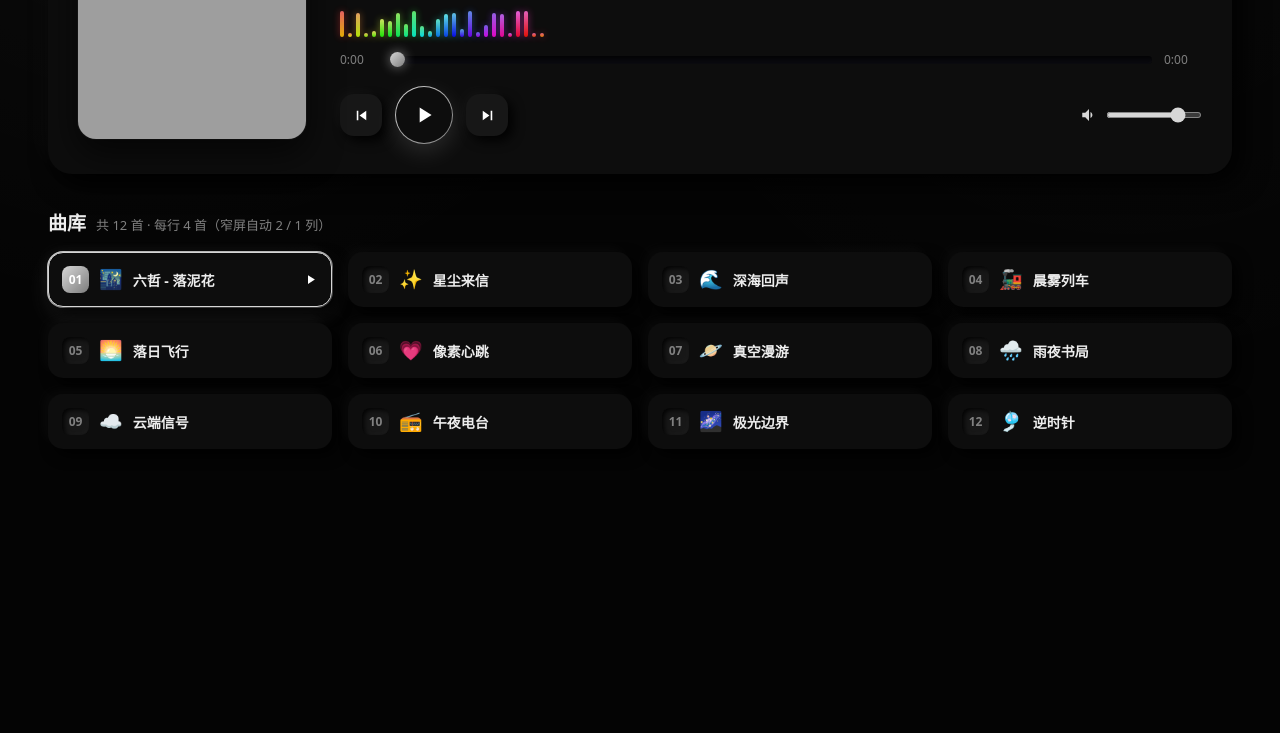
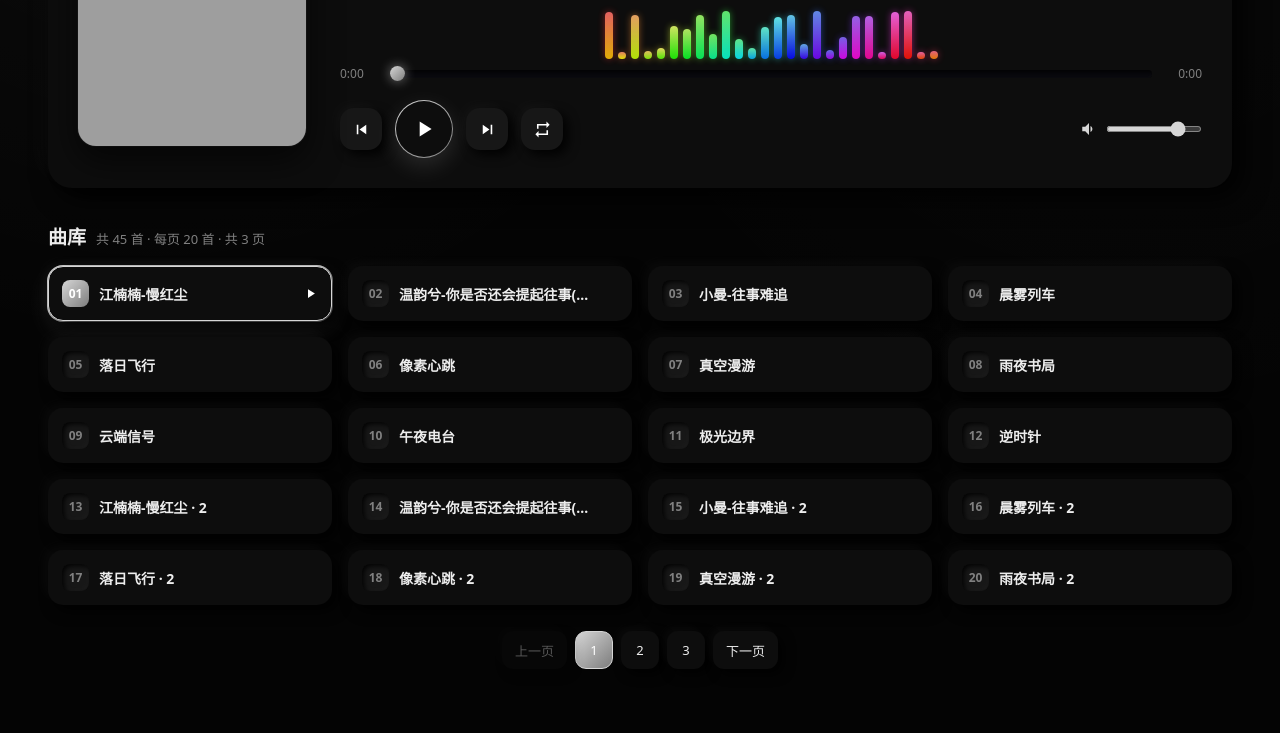
Before and after one commit to xue-9587/Music, a plain HTML site: page index.html in a window 1280 px wide. Shown: the part 223-956 px from the top of the page. Before the commit the page ends 800 px from the top, so only its background shows below. Drawn offline with Linux system fonts and the light colour scheme; grey boxes are pictures that could not be loaded.

Commit message:
Update index.html

```diff
--- a/index.html
+++ b/index.html
@@ -55,17 +55,19 @@ h1 .dot{width:11px;height:11px;border-radius:50%;background:linear-gradient(135d
 .ptitle{font-size:clamp(20px,3vw,31px);font-weight:700;margin-bottom:5px;white-space:nowrap;overflow:hidden;text-overflow:ellipsis}
 .partist{color:var(--tx2);font-size:13px;margin-bottom:14px;display:flex;align-items:center;gap:8px}
 
-/* 频谱均衡器（CSS 动画，播放时滚动） */
-.eq{display:flex;gap:4px;align-items:flex-end;height:26px;margin-bottom:14px}
-.eq i{width:4px;border-radius:4px;background:#fff;height:18%;animation:eq .9s ease-in-out infinite alternate;animation-play-state:paused;opacity:.9}
+/* 频谱 + 进度条：共用网格，频谱在进度条正上方居中、同宽，并加宽加高 */
+.seekwrap{display:grid;grid-template-columns:38px minmax(0,1fr) 38px;gap:6px 12px;align-items:center}
+.eq{grid-column:2;grid-row:1;display:flex;justify-content:center;gap:5px;align-items:flex-end;height:48px}
+.eq i{width:8px;border-radius:6px;background:#fff;height:18%;animation:eq .9s ease-in-out infinite alternate;animation-play-state:paused;opacity:.9}
 .player.playing .eq i{animation-play-state:running}
 @keyframes eq{from{height:14%}to{height:100%}}
 
 /* 进度条 */
-.seekrow{display:flex;align-items:center;gap:12px}
-.bar{-webkit-appearance:none;appearance:none;flex:1;height:8px;border-radius:8px;background:#09090e;box-shadow:inset 2px 2px 5px var(--sd),inset -1px -1px 3px var(--sl);outline:none;cursor:pointer}
+#cur{grid-column:1;grid-row:2}
+.bar{grid-column:2;grid-row:2;width:100%;-webkit-appearance:none;appearance:none;height:8px;border-radius:8px;background:#09090e;box-shadow:inset 2px 2px 5px var(--sd),inset -1px -1px 3px var(--sl);outline:none;cursor:pointer}
 .bar::-webkit-slider-thumb{-webkit-appearance:none;width:15px;height:15px;border-radius:50%;background:linear-gradient(135deg,var(--p),var(--c));box-shadow:0 0 12px rgba(255,255,255,.45);cursor:pointer}
 .bar::-moz-range-thumb{width:15px;height:15px;border:none;border-radius:50%;background:linear-gradient(135deg,var(--p),var(--c));box-shadow:0 0 12px rgba(255,255,255,.45);cursor:pointer}
+#dur{grid-column:3;grid-row:2;text-align:right}
 .tm{font-size:12px;color:var(--tx2);font-variant-numeric:tabular-nums;min-width:38px}
 
 /* 控制按钮 */
@@ -104,11 +106,22 @@ h1 .dot{width:11px;height:11px;border-radius:50%;background:linear-gradient(135d
 .songbtn.active{border-color:var(--p);box-shadow:6px 6px 14px var(--sd),-6px -6px 12px var(--sl),0 0 0 1px var(--p),0 9px 24px rgba(255,255,255,.1)}
 .songbtn .num{width:27px;height:27px;flex:none;border-radius:8px;display:flex;align-items:center;justify-content:center;font-size:12px;font-weight:600;color:var(--tx2);background:var(--panel-2);box-shadow:inset 2px 2px 5px var(--sd),inset -2px -2px 5px var(--sl)}
 .songbtn.active .num{background:linear-gradient(135deg,var(--p),var(--c));color:#fff;box-shadow:none}
-.songbtn .ico{font-size:19px;flex:none;line-height:1}
 .songbtn .txt{flex:1;min-width:0}
 .songbtn .nm{display:block;font-size:14px;font-weight:600;white-space:nowrap;overflow:hidden;text-overflow:ellipsis}
 .songbtn .state{width:15px;height:15px;flex:none;display:block;opacity:0;transition:.18s;filter:brightness(1.15)}
 .songbtn.active .state{opacity:1}
+
+/* ========== 分页 ========== */
+.pager{display:flex;justify-content:center;align-items:center;gap:8px;margin-top:26px;flex-wrap:wrap}
+.pager button{
+  min-width:38px;height:38px;padding:0 12px;font-family:inherit;font-size:13px;color:var(--tx);
+  cursor:pointer;background:var(--panel);border:1px solid transparent;border-radius:11px;
+  box-shadow:5px 5px 12px var(--sd),-5px -5px 10px var(--sl);transition:transform .16s,border-color .16s;
+}
+.pager button:hover:not(:disabled){transform:translateY(-2px)}
+.pager button:active:not(:disabled){box-shadow:inset 3px 3px 7px var(--sd),inset -3px -3px 7px var(--sl);transform:translateY(0)}
+.pager button.on{border-color:var(--p);color:#fff;background:linear-gradient(135deg,var(--p),var(--c));box-shadow:none}
+.pager button:disabled{opacity:.35;cursor:not-allowed}
 
 /* ========== 返回顶部 ========== */
 #toTop{
@@ -131,9 +144,10 @@ h1 .dot{width:11px;height:11px;border-radius:50%;background:linear-gradient(135d
   .grid{grid-template-columns:repeat(2,minmax(0,1fr));gap:10px}
   .songbtn{gap:7px;padding:11px 9px;border-radius:12px}
   .songbtn .num{width:22px;height:22px;font-size:11px}
-  .songbtn .ico{font-size:16px}
   .songbtn .nm{font-size:12px}
   .songbtn .state{width:12px;height:12px}
+  .eq{height:36px;gap:3px}
+  .eq i{width:5px;border-radius:4px}
   .player{flex-direction:column;text-align:center}
   .pcover{flex:none;width:min(72vw,240px)}
   .partist{justify-content:center}
@@ -145,7 +159,7 @@ h1 .dot{width:11px;height:11px;border-radius:50%;background:linear-gradient(135d
 <body>
 <div class="wrap">
   <header>
-    <h1><span class="dot"></span>🎵 音乐馆</h1>
+    <h1><span class="dot"></span>🎵 林熙音乐馆</h1>
     <div class="badge">🎧 即点即播</div>
   </header>
 
@@ -156,8 +170,8 @@ h1 .dot{width:11px;height:11px;border-radius:50%;background:linear-gradient(135d
       <span class="ptag">NOW PLAYING</span>
       <div class="ptitle" id="ptitle">选择一首歌开始</div>
       <div class="partist"><span id="partist">纯暗黑音乐馆</span></div>
+      <div class="seekwrap">
         <div class="eq" id="eq"></div>
-      <div class="seekrow">
         <span class="tm" id="cur">0:00</span>
         <input type="range" class="bar" id="bar" value="0" min="0" max="1000" aria-label="播放进度">
         <span class="tm" id="dur">0:00</span>
@@ -172,6 +186,9 @@ h1 .dot{width:11px;height:11px;border-radius:50%;background:linear-gradient(135d
         <button class="btn sm" id="next" title="下一首">
           <svg viewBox="0 0 24 24" fill="#ededed"><path d="M16 6h2v12h-2zM6 18l8.5-6L6 6z"/></svg>
         </button>
+        <button class="btn sm" id="mode" title="播放模式：循环播放" aria-label="切换播放模式">
+          <svg viewBox="0 0 24 24" fill="#ededed"><path id="modePath" d="M7 7h10v3l4-4-4-4v3H5v6h2V7zm10 10H7v-3l-4 4 4 4v-3h12v-6h-2v4z"/></svg>
+        </button>
         <div class="vol">
           <svg viewBox="0 0 24 24" fill="#ededed"><path d="M3 9v6h4l5 5V4L7 9H3zm13.5 3c0-1.8-1-3.3-2.5-4v8c1.5-.7 2.5-2.2 2.5-4z"/></svg>
           <input type="range" id="vol" min="0" max="1" step="0.01" value="0.8" aria-label="音量">
@@ -183,18 +200,19 @@ h1 .dot{width:11px;height:11px;border-radius:50%;background:linear-gradient(135d
   <!-- 歌曲列表：4 首一行 -->
   <div class="sec"><b>曲库</b><span id="count"></span></div>
   <div class="grid" id="grid"></div>
+  <div class="pager" id="pager"></div>
 </div>
 
 <button id="toTop" title="返回顶部" aria-label="返回顶部">⬆️</button>
 <audio id="audio" preload="metadata"></audio>
 
 <script>
-/* ===== 歌曲数据：音源均为外链（SoundHelix 公开测试音频）=====
+/* ===== 歌曲数据：前 3 首为用户真实外链，其余循环扩展用于分页演示 =====
    封面使用 picsum.photos，加载失败自动回退为 emoji 渐变封面       */
-const songs = [
-  {n:'六哲 - 落泥花', e:'🌃', c:'https://picsum.photos/seed/hall1/500',  u:'https://57zy.ccwu.cc/%E5%85%AD%E5%93%B2%20-%20%E8%90%BD%E6%B3%A5%E8%8A%B1.m4a'},
-  {n:'星尘来信', e:'✨', c:'https://picsum.photos/seed/hall2/500',  u:'https://www.soundhelix.com/examples/mp3/SoundHelix-Song-2.mp3'},
-  {n:'深海回声', e:'🌊', c:'https://picsum.photos/seed/hall3/500',  u:'https://www.soundhelix.com/examples/mp3/SoundHelix-Song-3.mp3'},
+const BASE = [
+  {n:'江楠楠-慢红尘', e:'🌃', c:'https://picsum.photos/seed/hall1/500',  u:'https://57zy.ccwu.cc/Music/%E6%B1%9F%E6%A5%A0%E6%A5%A0%20-%20%E6%85%A2%E7%BA%A2%E5%B0%98.m4a'},
+  {n:'温韵兮-你是否还会提起往事(深情版)', e:'✨', c:'https://picsum.photos/seed/hall2/500',  u:'https://57zy.ccwu.cc/Music/%E6%B8%A9%E9%9F%B5%E5%85%AE%20-%20%E4%BD%A0%E6%98%AF%E5%90%A6%E8%BF%98%E4%BC%9A%E6%8F%90%E8%B5%B7%E5%BE%80%E4%BA%8B(%E6%B7%B1%E6%83%85%E7%89%88).m4a'},
+  {n:'小曼-往事难追', e:'🌊', c:'https://picsum.photos/seed/hall3/500',  u:'https://57zy.ccwu.cc/Music/%E5%B0%8F%E6%9B%BC-%E5%BE%80%E4%BA%8B%E9%9A%BE%E8%BF%BD.aac'},
   {n:'晨雾列车', e:'🚂', c:'https://picsum.photos/seed/hall4/500',  u:'https://www.soundhelix.com/examples/mp3/SoundHelix-Song-4.mp3'},
   {n:'落日飞行', e:'🌅', c:'https://picsum.photos/seed/hall5/500',  u:'https://www.soundhelix.com/examples/mp3/SoundHelix-Song-5.mp3'},
   {n:'像素心跳', e:'💗', c:'https://picsum.photos/seed/hall6/500',  u:'https://www.soundhelix.com/examples/mp3/SoundHelix-Song-6.mp3'},
@@ -205,6 +223,15 @@ const songs = [
   {n:'极光边界', e:'🌌', c:'https://picsum.photos/seed/hall11/500', u:'https://www.soundhelix.com/examples/mp3/SoundHelix-Song-11.mp3'},
   {n:'逆时针',   e:'🎐', c:'https://picsum.photos/seed/hall12/500', u:'https://www.soundhelix.com/examples/mp3/SoundHelix-Song-12.mp3'}
 ];
+const songs = Array.from({length:45}, (_,i)=>{
+  const b = BASE[i%BASE.length];
+  return {
+    n: b.n + (i>=BASE.length ? ' · '+Math.floor(i/BASE.length+1) : ''),
+    e: b.e,
+    c: i<BASE.length ? b.c : 'https://picsum.photos/seed/musichall'+(i+1)+'/500',
+    u: b.u
+  };
+});
 
 const audio   = document.getElementById('audio');
 const player  = document.getElementById('player');
@@ -220,6 +247,21 @@ const PATH_PAUSE = 'M6 5h4v14H6zm8 0h4v14h-4z';
 const playImg = document.getElementById('playImg');
 function setPlayIcon(on){ playImg.firstElementChild.setAttribute('d', on ? PATH_PAUSE : PATH_PLAY); }
 setPlayIcon(false);
+
+/* ===== 播放模式：0 循环播放(列表循环) / 1 列表播放(顺序播完停止) / 2 单曲循环 ===== */
+const MODE = [
+  { name:'循环播放', path:'M7 7h10v3l4-4-4-4v3H5v6h2V7zm10 10H7v-3l-4 4 4 4v-3h12v-6h-2v4z' },
+  { name:'列表播放', path:'M4 6h13v2H4V6zm0 5h13v2H4v-2zm0 5h9v2H4v-2zm16-9l5 4-5 4v-8z' },
+  { name:'单曲循环', path:'M7 7h10v3l4-4-4-4v3H5v6h2V7zm10 10H7v-3l-4 4 4 4v-3h12v-6h-2v4zM11.5 10.5h1V9h-1.2l-1.6 1.4V12h1.1v3h1.2v-4.5z' }
+];
+let mode = 0;
+const modeBtn = document.getElementById('mode');
+function applyMode(){
+  document.getElementById('modePath').setAttribute('d', MODE[mode].path);
+  modeBtn.title = '播放模式：' + MODE[mode].name;
+}
+modeBtn.onclick = ()=>{ mode=(mode+1)%MODE.length; applyMode(); };
+applyMode();
 
 /* 封面加载：失败回退 emoji */
 function setCover(box, s, imgSel, fbSel){
@@ -242,19 +284,58 @@ for(let i=0;i<26;i++){
   eq.appendChild(b);
 }
 
-/* 生成歌曲按钮（无封面） */
-songs.forEach((s,i)=>{
+/* ===== 分页：每页 20 首，切换不刷新 ===== */
+const PAGE_SIZE = 20;
+const pager = document.getElementById('pager');
+const totalPages = Math.ceil(songs.length / PAGE_SIZE);
+let page = 1;
+
+function renderPage(p){
+  page = p;
+  grid.innerHTML = '';
+  const start = (p-1)*PAGE_SIZE;
+  const end = Math.min(start+PAGE_SIZE, songs.length);
+  for(let i=start;i<end;i++){
+    const s=songs[i];
     const d=document.createElement('button');
     d.type='button';
-  d.className='songbtn';
+    d.className='songbtn' + (i===cur ? ' active' : '');
+    d.dataset.idx = i;
     d.innerHTML='<span class="num">'+String(i+1).padStart(2,'0')+'</span>'+
-              '<span class="ico">'+s.e+'</span>'+
                 '<span class="txt"><span class="nm">'+s.n+'</span></span>'+
                 '<svg class="state" viewBox="0 0 24 24" fill="#ededed"><path d="'+PATH_PLAY+'"/></svg>';
     d.onclick = ()=>{ i===cur ? togglePlay() : load(i, true); };
     grid.appendChild(d);
-});
-document.getElementById('count').textContent = '共 '+songs.length+' 首 · 每行 4 首（窄屏自动 2 / 1 列）';
+  }
+  renderPager();
+}
+
+function renderPager(){
+  pager.innerHTML='';
+  if(totalPages<=1){ pager.style.display='none'; return; }
+  pager.style.display='flex';
+  const mk=(label, target, disabled, on)=>{
+    const b=document.createElement('button');
+    b.textContent=label;
+    if(on) b.className='on';
+    if(disabled) b.disabled=true;
+    else b.onclick=()=>goPage(target);
+    return b;
+  };
+  pager.appendChild(mk('上一页', page-1, page===1, false));
+  for(let k=1;k<=totalPages;k++) pager.appendChild(mk(String(k), k, false, k===page));
+  pager.appendChild(mk('下一页', page+1, page===totalPages, false));
+}
+
+function goPage(p){
+  if(p<1 || p>totalPages || p===page) return;
+  renderPage(p);
+  const sec=document.querySelector('.sec');
+  if(sec) window.scrollTo({top: sec.offsetTop-18, behavior:'smooth'});
+}
+
+renderPage(1);
+document.getElementById('count').textContent = '共 '+songs.length+' 首 · 每页 '+PAGE_SIZE+' 首 · 共 '+totalPages+' 页';
 
 /* 返回顶部：滚动超过 180px 显示，点击平滑回顶 */
 const toTop=document.getElementById('toTop');
@@ -269,7 +350,10 @@ function load(i, autoplay){
   document.getElementById('partist').textContent='纯暗黑音乐馆';
   audio.src=s.u;
   audio.load();
-  document.querySelectorAll('.songbtn').forEach((el,k)=>el.classList.toggle('active',k===cur));
+  /* 若当前曲目不在本页，自动跳到所在页 */
+  const targetPage = Math.floor(cur/PAGE_SIZE)+1;
+  if(targetPage!==page) renderPage(targetPage);
+  else document.querySelectorAll('.songbtn').forEach(el=>el.classList.toggle('active', Number(el.dataset.idx)===cur));
   if(autoplay) play();
 }
 /* 播放 / 暂停 */
@@ -279,7 +363,10 @@ function togglePlay(){ audio.paused ? play() : pause(); }
 
 toggleB.onclick=togglePlay;
 document.getElementById('prev').onclick=()=>load(cur-1,true);
-document.getElementById('next').onclick=()=>load(cur+1,true);
+document.getElementById('next').onclick=()=>{
+  if(mode===1 && cur===songs.length-1) return;  /* 列表播放：末尾不再前进 */
+  load(cur+1,true);
+};
 
 /* 进度与事件 */
 audio.addEventListener('timeupdate',()=>{
@@ -287,7 +374,15 @@ audio.addEventListener('timeupdate',()=>{
   document.getElementById('cur').textContent=fmt(audio.currentTime);
 });
 audio.addEventListener('loadedmetadata',()=>{ document.getElementById('dur').textContent=fmt(audio.duration); });
-audio.addEventListener('ended',()=>load(cur+1,true));
+audio.addEventListener('ended',()=>{
+  if(mode===2){ load(cur,true); return; }                    /* 单曲循环：重播当前 */
+  if(mode===1 && cur===songs.length-1){                      /* 列表播放：最后一首停止 */
+    player.classList.remove('playing'); setPlayIcon(false);
+    document.getElementById('partist').textContent='列表播放完毕';
+    return;
+  }
+  load(cur+1,true);                                          /* 循环播放：顺序并回到开头 */
+});
 audio.addEventListener('pause',()=>{ player.classList.remove('playing'); setPlayIcon(false); });
 audio.addEventListener('play', ()=>{ player.classList.add('playing');  setPlayIcon(true);  });
 
```
Lines whose indentation alone changed are shown as unchanged.
